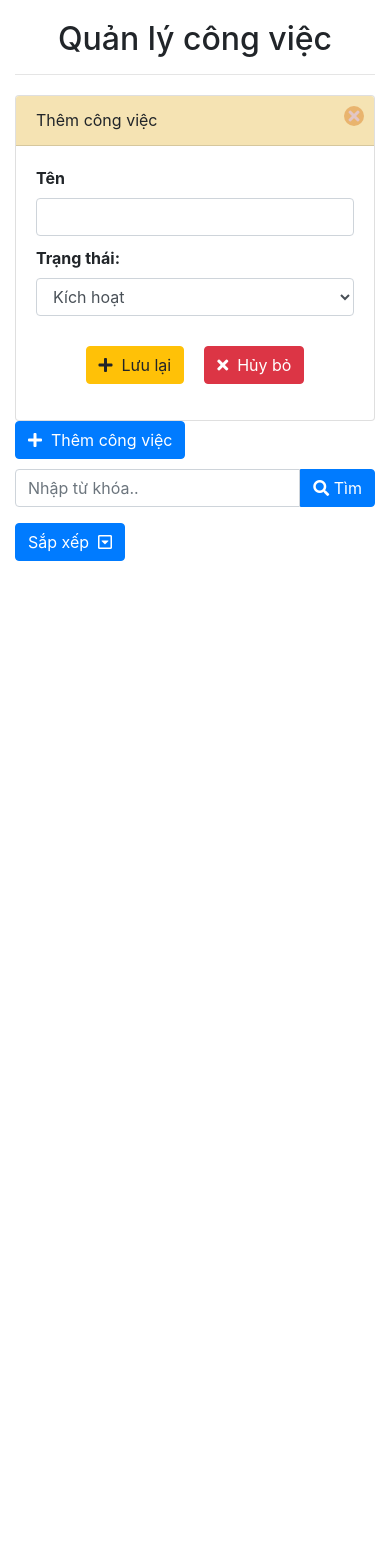
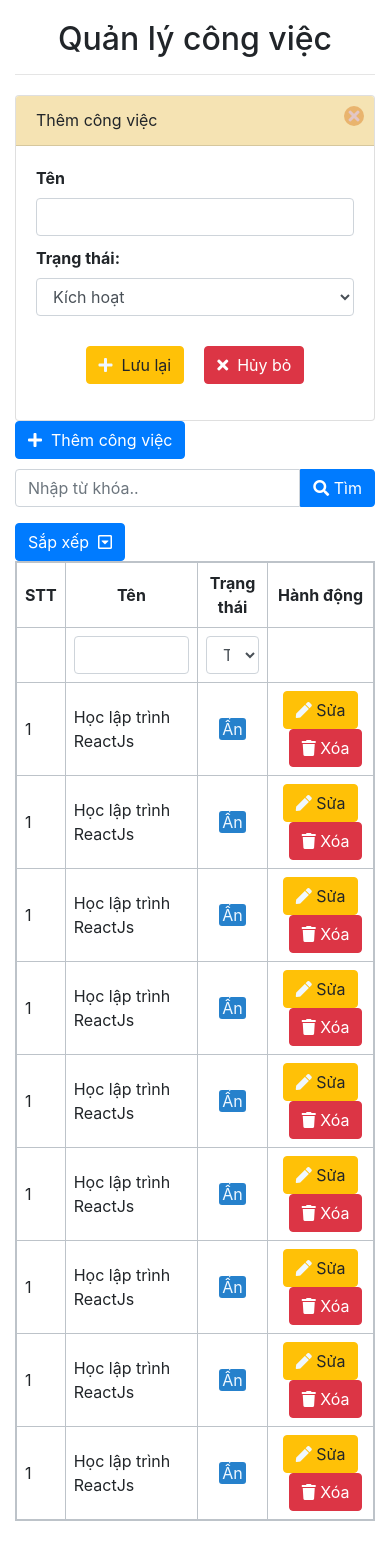
Before and after one commit to hungton189/todo-app, a React (Create React App) app: page / in a window 390 px wide. Shown: the top 1560 px of the page. Before the commit the page ends 844 px from the top, so only its background shows below. Built offline with nearby package versions, Linux system fonts and the light colour scheme.

Commit message:
UI TableTask component

```diff
--- a/src/App.css
+++ b/src/App.css
@@ -11,3 +11,12 @@
 {
     margin-left: 20px;
 }
+.ml-10
+{
+    margin-left: 10px;
+}
+
+.mb-50
+{
+    margin-bottom: 50px;
+}
--- a/src/App.js
+++ b/src/App.js
@@ -2,10 +2,11 @@ import './App.css';
 import TaskForm from './components/TaskForm/TaskForm.js';
 import Search from "./components/Search/Search.js";
 import Sort from "./components/Sort/Sort.js";
+import TableTask from "./components/TableTask/TableTask.js";
 
 function App() {
 	return (
-		<div className="container mt-20">
+		<div className="container mt-20 mb-50">
 			<h2 style={{textAlign: 'center'}}>Quản lý công việc</h2>
 			<hr />
 			<div className="row mt-20">
@@ -25,6 +26,11 @@ function App() {
 							<Sort />
 						</div>
 					</div>
+					<div class="row">
+						<div class="col-xs-12 col-sm-12 col-md-12 col-lg-12">
+							<TableTask />
+						</div>
+					</div>
 				</div>
 			</div>
 		</div>
--- /dev/null
+++ b/src/components/TableTask/TableTask.css
@@ -0,0 +1,14 @@
+.table-task
+{
+    width: 100%;
+    border: 2px solid rgb(189, 195, 201);
+}
+th, td
+{
+    padding: 8px;
+    border: 1px solid rgb(189, 195, 201);
+}
+th
+{
+    text-align: center;
+}
--- /dev/null
+++ b/src/components/TableTask/TableTask.js
@@ -0,0 +1,40 @@
+import "./TableTask.css";
+import TaskItem from "../TaskItem/TaskItem.js";
+
+function TableTask() {
+	return (
+        <table className="table-task" border="1">
+            <tr>
+                <th style={{width:"10%"}}>STT</th>
+                <th style={{width:"40%"}}>Tên</th>
+                <th style={{width:"20%"}}>Trạng thái</th>
+                <th style={{width:"30%"}}>Hành động</th>
+            </tr>
+            <tr>
+                <td></td>
+                <td>
+                    <input type="text" name="" className="form-control" placeholder="" />
+                </td>
+                <td>
+                    <select name="" id="" className="form-control" >
+                        <option>Tất cả</option>
+                        <option>Ẩn</option>
+                        <option>Kích hoạt</option>
+                    </select>
+                </td>
+                <td></td>
+            </tr>
+            <TaskItem />
+            <TaskItem />
+            <TaskItem />
+            <TaskItem />
+            <TaskItem />
+            <TaskItem />
+            <TaskItem />
+            <TaskItem />
+            <TaskItem />
+        </table>
+	);
+}
+
+export default TableTask;
--- a/src/components/TaskForm/TaskForm.js
+++ b/src/components/TaskForm/TaskForm.js
@@ -18,9 +18,9 @@ function TaskForm() {
                         <option value={1}>Kích hoạt</option>
                         <option value={0}>Ẩn</option>
                     </select>
-                    <div class="buttons mt-20">
+                    <div class="buttons ">
                         <button type="button" class="btn btn-warning">
-                            <i class="fas fa-plus"></i>
+                            <i class="fas fa-plus" style={{color:"aliceblue"}}></i>
                             &#160; Lưu lại
                         </button>
                         <button type="button" class="btn btn-danger ml-20">
--- /dev/null
+++ b/src/components/TaskItem/TaskItem.css
@@ -0,0 +1,8 @@
+.task-item-status
+{
+    background-color: rgb(38, 129, 204);
+    border-radius: 3px;
+    padding: 1px 3px;
+    cursor: pointer;
+    color: aliceblue;
+}
--- /dev/null
+++ b/src/components/TaskItem/TaskItem.js
@@ -0,0 +1,25 @@
+import "./TaskItem.css";
+
+function TaskItem() {
+	return (
+        <tr>
+            <td>1</td>
+            <td>Học lập trình ReactJs</td>
+            <td style={{textAlign: 'center'}}>
+                <span className="task-item-status">Ẩn</span>
+            </td>
+            <td style={{textAlign: 'center'}}>
+                <button type="button" class="btn btn-warning">
+                    <i class="fas fa-pen" style={{color:"aliceblue"}}></i>
+                    &#160;Sửa
+                </button>
+                <button type="button" class="btn btn-danger ml-10">
+                    <i class="fas fa-trash"></i>
+                    &#160;Xóa
+                </button>
+            </td>
+        </tr>
+	);
+}
+
+export default TaskItem;
```
Also changed, not shown: 2 other files (tests, documents, lock files or other folders).
